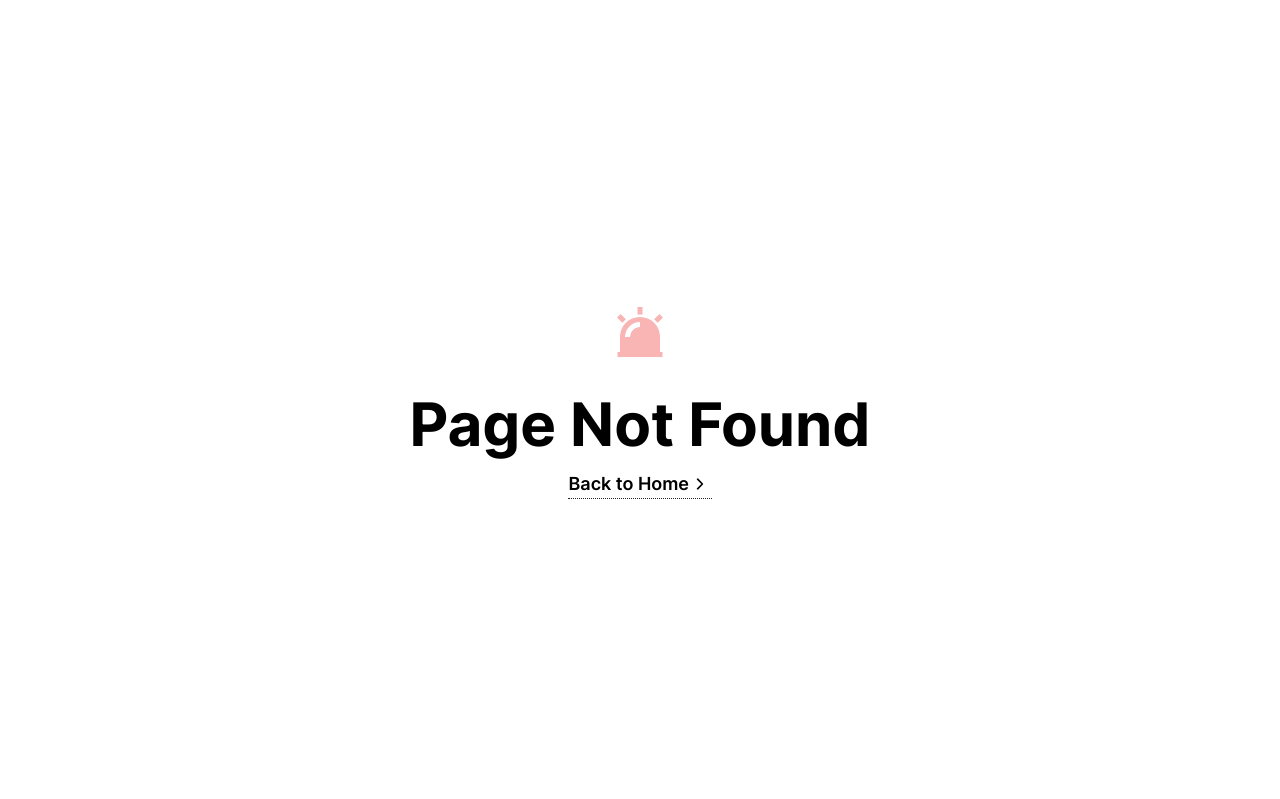
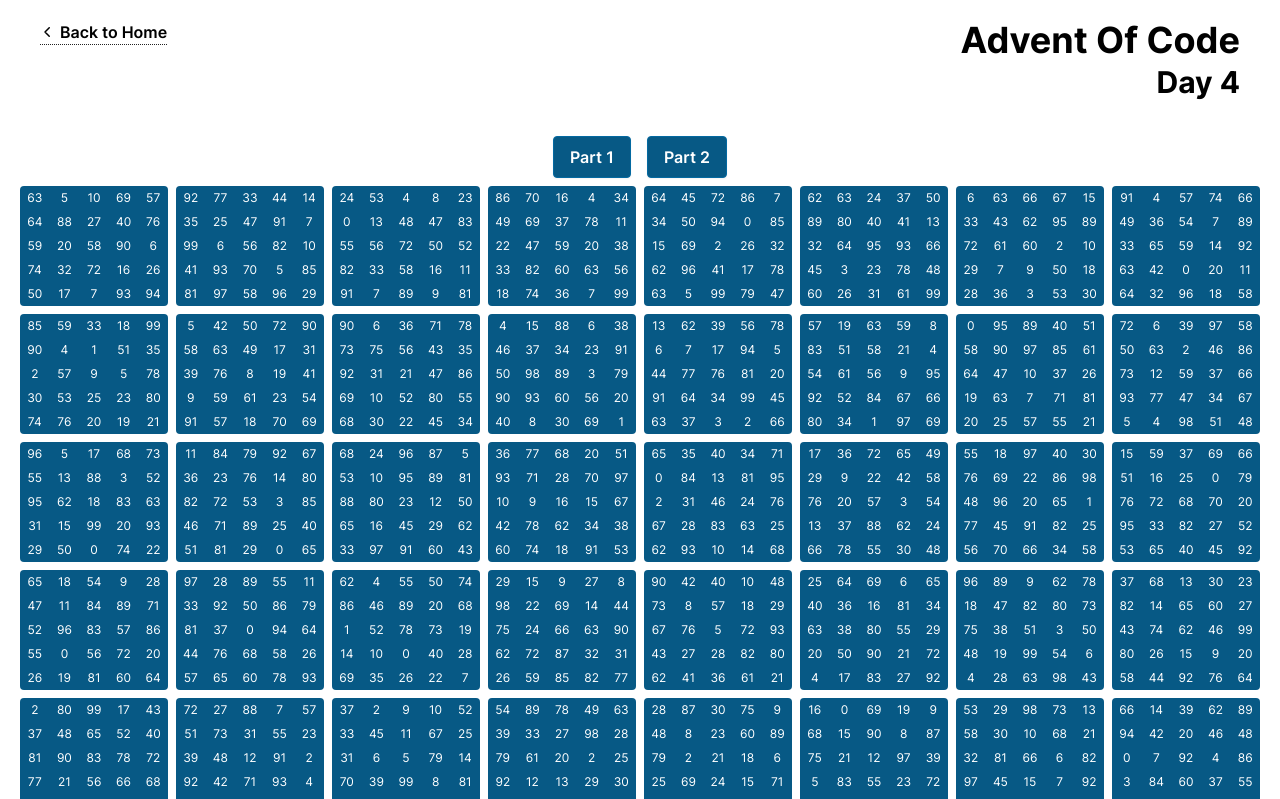
Before and after one commit to asperling/aoc-2021, a Next.js app: page /day/4 in a window 1280 px wide. Before the commit this address had no page. Shown: the top 799 px of the page. Built offline with nearby package versions, Linux system fonts and the light colour scheme.

Commit message:
:sparkles: Add AoC Day 4 solution

```diff
--- /dev/null
+++ b/src/components/BingoBoard.tsx
@@ -0,0 +1,32 @@
+import React from 'react';
+
+import { Board } from '@/lib/board';
+
+export default function BingoBoard({
+  data,
+  ...props
+}: { data: Board } & React.HTMLAttributes<HTMLElement>) {
+  return (
+    <div
+      className={`grid grid-cols-5 text-white rounded overflow-hidden ${
+        data.winner ? '' : ''
+      }`}
+      {...props}
+    >
+      {data.list.map((entry, index) => (
+        <div
+          key={index}
+          className={`${
+            entry.matched
+              ? 'bg-red-800'
+              : data.winner
+              ? 'bg-primary-400'
+              : 'bg-primary-800'
+          }`}
+        >
+          <div className='p-1'>{entry.number}</div>
+        </div>
+      ))}
+    </div>
+  );
+}
--- a/src/components/buttons/Button.tsx
+++ b/src/components/buttons/Button.tsx
@@ -39,9 +39,9 @@
         'transition-colors duration-75',
         [
           variant === 'primary' && [
-            'bg-primary-400 text-white',
-            'border border-primary-500',
-            'hover:bg-primary-500 hover:text-white',
+            'bg-primary-800 text-white',
+            'border border-primary-700',
+            'hover:bg-primary-700 hover:text-white',
             'active:bg-primary-600',
             'disabled:bg-primary-600 disabled:hover:bg-primary-600',
           ],
--- /dev/null
+++ b/src/lib/board.ts
@@ -0,0 +1,12 @@
+export interface RowOrColEntry {
+  matched: boolean;
+  number: number;
+}
+
+export interface Board {
+  raw: string;
+  list: Array<RowOrColEntry>;
+  rows: Array<RowOrColEntry[]>;
+  cols: Array<RowOrColEntry[]>;
+  winner?: boolean;
+}
--- /dev/null
+++ b/src/pages/day/4.tsx
@@ -0,0 +1,190 @@
+import { useEffect, useState } from 'react';
+
+import { Board, RowOrColEntry } from '@/lib/board';
+
+import { calledNumbers, rawBoards } from '@/data/day4';
+
+import BingoBoard from '@/components/BingoBoard';
+import Button from '@/components/buttons/Button';
+import Header from '@/components/layout/Header';
+import Layout from '@/components/layout/Layout';
+import Seo from '@/components/Seo';
+import Solution from '@/components/Solution';
+export default function Day4() {
+  const initialBoards: Array<Board> = [];
+
+  for (const raw of rawBoards) {
+    const list: Array<RowOrColEntry> = raw
+      .trim()
+      .split(/\s+/)
+      .map((item) => {
+        return { number: parseInt(item), matched: false };
+      });
+    const cols = [0, 1, 2, 3, 4].map((colNumber) =>
+      [0, 5, 10, 15, 20].map((listIndex) => list[colNumber + listIndex])
+    );
+    const rows = [0, 1, 2, 3, 4].map((rowNumber) =>
+      [0, 1, 2, 3, 4].map((listIndex) => list[rowNumber * 5 + listIndex])
+    );
+    initialBoards.push({
+      raw,
+      cols,
+      rows,
+      list,
+    });
+  }
+
+  function mapToMatched(
+    list: RowOrColEntry[],
+    called: number
+  ): RowOrColEntry[] {
+    return list.map(
+      (entry): RowOrColEntry => ({
+        number: entry.number,
+        matched: entry.matched || entry.number === called,
+      })
+    );
+  }
+
+  function setDataForPart(partNumber: number) {
+    setPart(partNumber);
+    setWinner(undefined);
+    setBoards(initialBoards);
+    setCalledNumber(calledNumbers[0]);
+  }
+
+  const [boards, setBoards] = useState(initialBoards);
+  const [winner, setWinner] = useState<Board>();
+  const [lastFoundWinnerIndex, setLastFoundWinnerIndex] = useState<number>(-1);
+  const [calledNumber, setCalledNumber] = useState<number>(calledNumbers[0]);
+  const [part, setPart] = useState<number>();
+
+  useEffect(() => {
+    if (!part || winner) return;
+    const timer = setTimeout(() => {
+      const newIndex = calledNumbers.indexOf(calledNumber) + 1;
+      if (newIndex >= calledNumbers.length) return;
+      const newNumber = calledNumbers[newIndex];
+      setCalledNumber(newNumber);
+    }, 1000);
+    return () => clearTimeout(timer);
+  }, [calledNumber, winner, part, boards]);
+
+  useEffect(() => {
+    if (!part) return;
+
+    const newBoards = boards.map((board, boardIndex) => {
+      const newBoard: Board = {
+        winner: board.winner,
+        raw: board.raw,
+        cols: board.cols.map((col) => mapToMatched(col, calledNumber)),
+        rows: board.rows.map((row) => mapToMatched(row, calledNumber)),
+        list: mapToMatched(board.list, calledNumber),
+      };
+      // check for winner
+      if (
+        !newBoard.winner &&
+        (newBoard.cols.filter((col) => {
+          for (const entry of col) {
+            if (!entry.matched) return false;
+          }
+          return true;
+        }).length ||
+          newBoard.rows.filter((row) => {
+            for (const entry of row) {
+              if (!entry.matched) return false;
+            }
+            return true;
+          }).length)
+      ) {
+        newBoard.winner = true;
+        setLastFoundWinnerIndex(boardIndex);
+      }
+
+      return newBoard;
+    });
+
+    const winningBoards = newBoards.filter((board) => board.winner);
+
+    if (part === 1 && winningBoards.length === 1) {
+      setWinner(winningBoards[0]);
+    } else if (
+      part === 2 &&
+      winningBoards.length === boards.length &&
+      lastFoundWinnerIndex >= 0
+    ) {
+      setWinner(boards[lastFoundWinnerIndex]);
+    }
+
+    setBoards(newBoards);
+    // eslint-disable-next-line react-hooks/exhaustive-deps
+  }, [calledNumber, part, lastFoundWinnerIndex]);
+
+  return (
+    <Layout>
+      <Seo />
+
+      <main>
+        <section className='bg-white'>
+          <div className='layout flex flex-col justify-center items-center min-h-screen text-center'>
+            <Header day={4} />
+            <div className='mt-32'>
+              <div>
+                <Button
+                  variant='primary'
+                  onClick={() => {
+                    setDataForPart(1);
+                  }}
+                  className='m-2'
+                >
+                  Part 1
+                </Button>
+                <Button
+                  variant='primary'
+                  onClick={() => {
+                    setDataForPart(2);
+                  }}
+                  className='m-2'
+                >
+                  Part 2
+                </Button>
+              </div>
+              {part && (
+                <Solution part={part}>
+                  Looking for <strong>{calledNumber}</strong>, which is the{' '}
+                  <strong>{calledNumbers.indexOf(calledNumber) + 1}. </strong>
+                  called number.
+                  <br />
+                  {winner && (
+                    <>
+                      Found a winner! Sum of unmarked numbers times the last
+                      matching number is{' '}
+                      <strong>
+                        {winner.list
+                          .filter(
+                            (entry) =>
+                              !entry.matched && entry.number !== calledNumber
+                          )
+                          .reduce((a, b) => a + b.number, 0) *
+                          calledNumber}{' '}
+                      </strong>
+                      .
+                    </>
+                  )}
+                  {!winner && <>Didn&apos;t find a winner yet!</>}
+                </Solution>
+              )}
+            </div>
+            <div className='3xl:w-3xl lg:w-lg xl:w-xl 2xl:w-2xl'>
+              <div className='3xl:grid-cols-12 grid grid-cols-4 gap-2 mb-10 text-xs lg:grid-cols-5 xl:grid-cols-8 2xl:grid-cols-10'>
+                {boards.map((board, index) => (
+                  <BingoBoard key={index} data={board} />
+                ))}
+              </div>
+            </div>
+          </div>
+        </section>
+      </main>
+    </Layout>
+  );
+}
--- a/tailwind.config.js
+++ b/tailwind.config.js
@@ -22,6 +22,7 @@
         '3xl': '1640px',
       },
       spacing: {
+        lg: '984px',
         xl: '1240px',
         '2xl': '1400px',
         '3xl': '1600px',
```
Also changed, not shown: src/data/day4.ts (renamed from src/data/input.ts).
